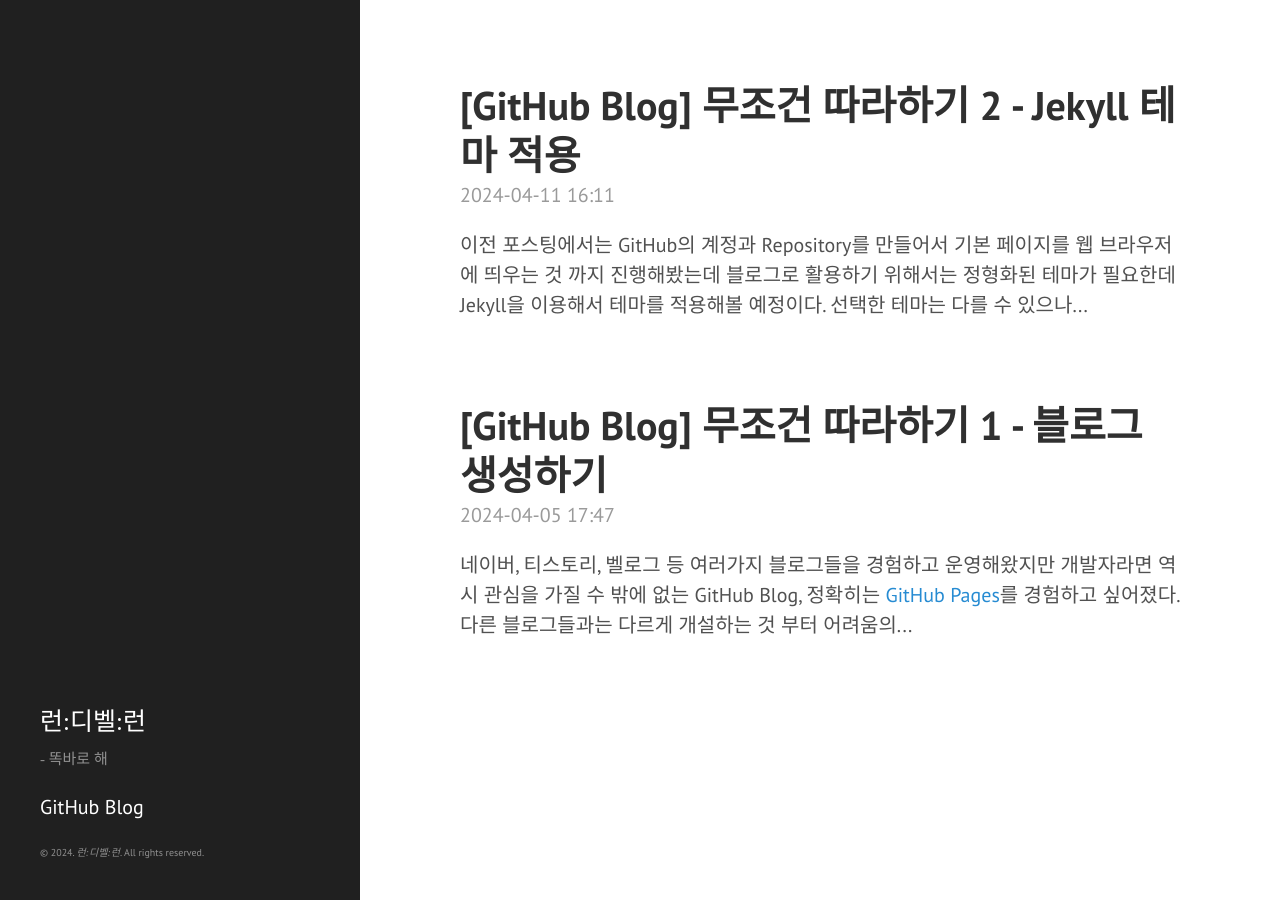
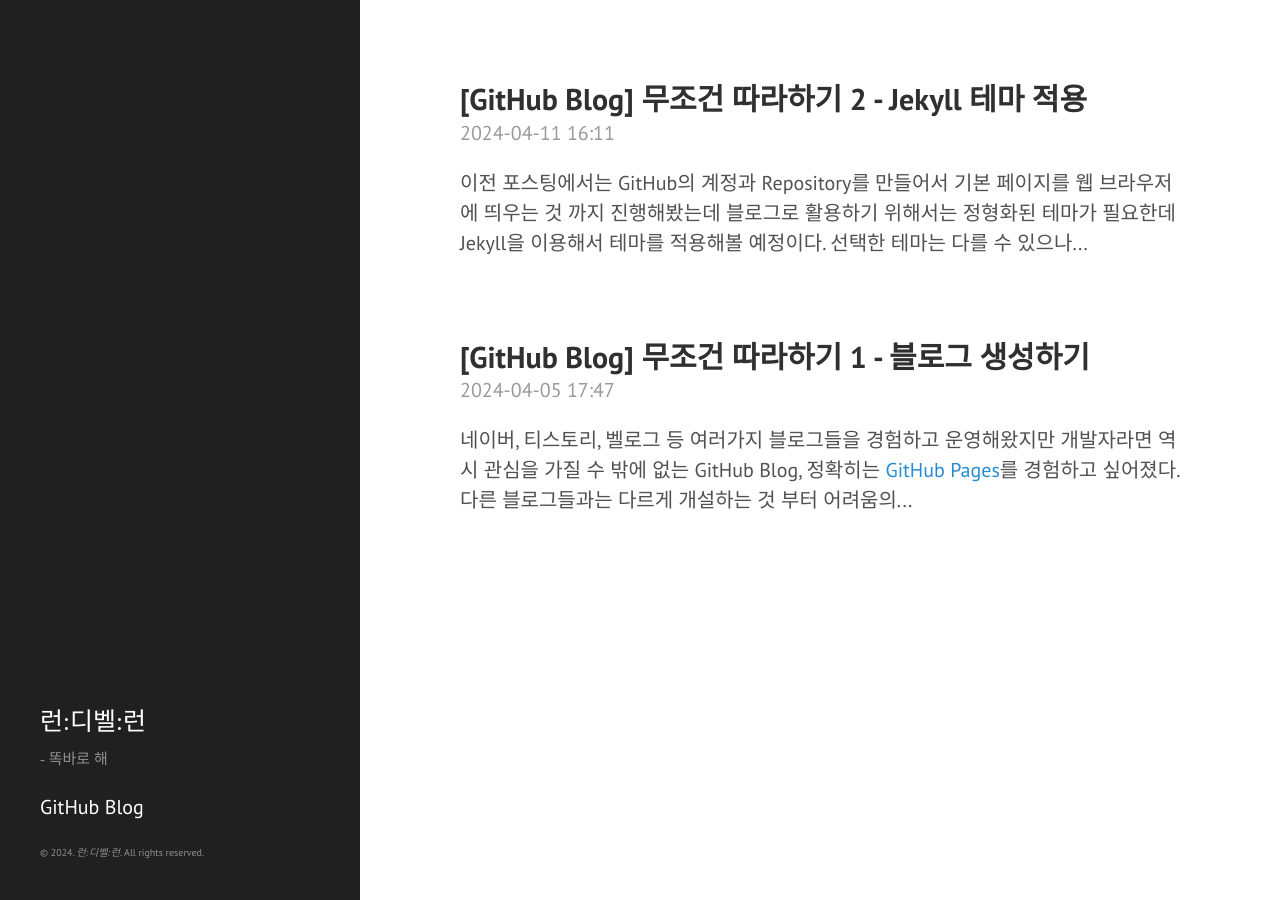
Before and after one commit to rundevelrun/rundevelrun.github.io_test, a Jekyll site: the page built from index.html, in a window 1280 px wide. Built offline with Jekyll 4.4.1, drawn with Linux system fonts in a browser that asks for light colours; some web fonts are replaced.

Commit message:
Category page size

```diff
--- a/category/github-blog/index.html
+++ b/category/github-blog/index.html
@@ -5,11 +5,11 @@
 <div class="posts">
   {% for post in site.posts %}
   <div class="post" style="-webkit-line-clamp: 10">
-    <h1 class="post-title">
+    <h2 class="post-title">
       <a href="{{ post.url }}">
         {{ post.title }}
       </a>
-    </h1>
+    </h2>
     <span class="post-date">{{ post.date | date: "%Y-%m-%d %H:%M" }}</span>
     {{ post.excerpt  | truncatewords: 30 }}
   </div>
--- a/index.html
+++ b/index.html
@@ -7,11 +7,11 @@
 <div class="posts">
   {% for post in site.posts %}
   <div class="post" style="-webkit-line-clamp: 10">
-    <h1 class="post-title">
+    <h2 class="post-title">
       <a href="{{ post.url }}">
         {{ post.title }}
       </a>
-    </h1>
+    </h2>
     <span class="post-date">{{ post.date | date: "%Y-%m-%d %H:%M" }}</span>
     {{ post.excerpt  | truncatewords: 30 }}
   </div>
--- a/public/css/poole.css
+++ b/public/css/poole.css
@@ -342,6 +342,7 @@
 
 /* Meta data line below post title */
 .post-date {
+  font-size: 1rem;
   display: block;
   margin-top: -.5rem;
   margin-bottom: 1rem;
```
